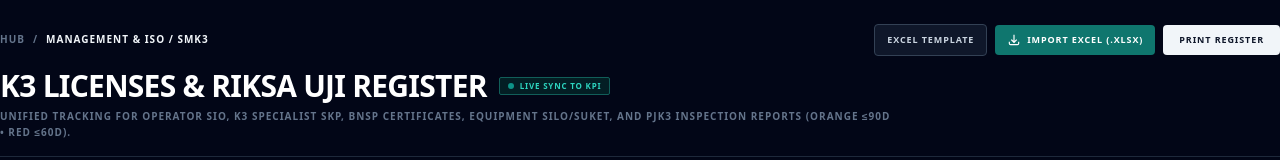
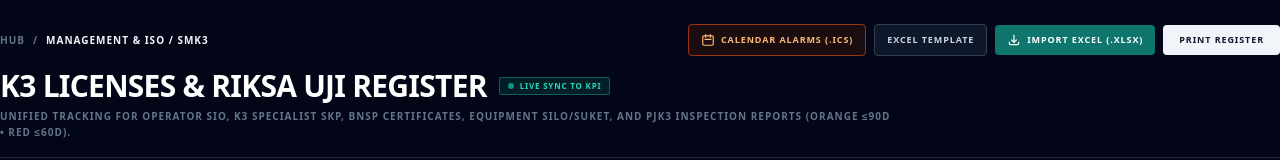
Before and after one commit to lintangsatriow/SyspexMS, a Next.js app: page /sio-silo in a window 1280 px wide. Shown: the top 160 px of the page. Built offline with nearby package versions, Linux system fonts and the light colour scheme; no server answers.

Commit message:
Update page.tsx

```diff
--- a/app/sio-silo/page.tsx
+++ b/app/sio-silo/page.tsx
@@ -19,8 +19,8 @@ interface K3ComplianceRecord {
   issuer: string
 }
 
-const WARNING_DAYS = 90  // Oranye: Mulai persiapan administrasi PJK3 (<= 90 hari)
-const CRITICAL_DAYS = 60 // Merah: Kritis birokrasi Kemnaker (<= 60 hari)
+const WARNING_DAYS = 90
+const CRITICAL_DAYS = 60
 
 const PERMIT_LABELS: Record<PermitType, { short: string; full: string; badgeCls: string }> = {
   SIO: {
@@ -196,6 +196,13 @@ const getPermitStatus = (expiryDateStr: string): { status: ComputedStatus; daysL
   return { status: 'VALID', daysLeft }
 }
 
+const formatIcsDate = (dateObj: Date): string => {
+  const y = dateObj.getFullYear()
+  const m = String(dateObj.getMonth() + 1).padStart(2, '0')
+  const d = String(dateObj.getDate()).padStart(2, '0')
+  return `${y}${m}${d}`
+}
+
 export default function K3ComplianceRegisterPage() {
   const { lang } = useLanguage()
   const formId = useId()
@@ -250,6 +257,92 @@ export default function K3ComplianceRegisterPage() {
     setRecords(updated)
     localStorage.setItem('syspex_sio_db', JSON.stringify(updated))
     window.dispatchEvent(new Event('syspex_hse_sync'))
+  }
+
+  // --- EXPORT JADWAL REMINDER KE KALENDER (.ICS) ---
+  const handleExportCalendarIcs = () => {
+    const datedRecords = records.filter(r => r.expiryDate && r.expiryDate !== 'LIFETIME')
+    if (datedRecords.length === 0) {
+      setImportBanner({
+        type: 'ERROR',
+        text: lang === 'ID'
+          ? 'Tidak ada dokumen dengan tanggal kedaluwarsa untuk diekspor ke kalender.'
+          : 'No dated permits found to export to calendar.'
+      })
+      return
+    }
+
+    const nowStamp = new Date().toISOString().replace(/[-:]/g, '').split('.')[0] + 'Z'
+    const lines: string[] = [
+      'BEGIN:VCALENDAR',
+      'VERSION:2.0',
+      'PRODID:-//Syspex Management System//K3 Compliance Reminder//ID',
+      'CALSCALE:GREGORIAN',
+      'METHOD:PUBLISH'
+    ]
+
+    datedRecords.forEach(rec => {
+      const exp = new Date(rec.expiryDate)
+      if (isNaN(exp.getTime())) return
+      const catLabel = PERMIT_LABELS[rec.permitType]?.short || rec.permitType
+
+      // Event 1: Peringatan H-90 (Persiapan Berkas PJK3)
+      const warn90Date = new Date(exp.getTime() - 90 * 86400000)
+      const nextWarn90 = new Date(warn90Date.getTime() + 86400000)
+      lines.push(
+        'BEGIN:VEVENT',
+        `UID:${rec.id}-H90@syspexms.local`,
+        `DTSTAMP:${nowStamp}`,
+        `DTSTART;VALUE=DATE:${formatIcsDate(warn90Date)}`,
+        `DTEND;VALUE=DATE:${formatIcsDate(nextWarn90)}`,
+        `SUMMARY:[H-90 WARNING] Perpanjangan ${catLabel}: ${rec.holderOrAssetName}`,
+        `DESCRIPTION:Persiapan berkas perpanjangan ${catLabel} (${rec.equipmentClass}) milik ${rec.holderOrAssetName}. No Dokumen: ${rec.certificateNo}. Kedaluwarsa pada ${rec.expiryDate}.`,
+        'BEGIN:VALARM',
+        'TRIGGER:-PT9H',
+        'ACTION:DISPLAY',
+        `DESCRIPTION:Reminder H-90 ${catLabel} - ${rec.holderOrAssetName}`,
+        'END:VALARM',
+        'END:VEVENT'
+      )
+
+      // Event 2: Peringatan H-60 (Kritis Birokrasi Kemnaker)
+      const crit60Date = new Date(exp.getTime() - 60 * 86400000)
+      const nextCrit60 = new Date(crit60Date.getTime() + 86400000)
+      lines.push(
+        'BEGIN:VEVENT',
+        `UID:${rec.id}-H60@syspexms.local`,
+        `DTSTAMP:${nowStamp}`,
+        `DTSTART;VALUE=DATE:${formatIcsDate(crit60Date)}`,
+        `DTEND;VALUE=DATE:${formatIcsDate(nextCrit60)}`,
+        `SUMMARY:[H-60 CRITICAL] Segera Proses ${catLabel}: ${rec.holderOrAssetName}`,
+        `DESCRIPTION:Batas kritis 60 hari sebelum habis masa berlaku (${rec.expiryDate}) untuk ${rec.holderOrAssetName} - ${rec.equipmentClass}.`,
+        'BEGIN:VALARM',
+        'TRIGGER:-PT9H',
+        'ACTION:DISPLAY',
+        `DESCRIPTION:CRITICAL H-60 ${catLabel} - ${rec.holderOrAssetName}`,
+        'END:VALARM',
+        'END:VEVENT'
+      )
+    })
+
+    lines.push('END:VCALENDAR')
+
+    const blob = new Blob([lines.join('\r\n')], { type: 'text/calendar;charset=utf-8' })
+    const url = URL.createObjectURL(blob)
+    const link = document.createElement('a')
+    link.href = url
+    link.download = 'Syspex_K3_Reminder_Kalender.ics'
+    document.body.appendChild(link)
+    link.click()
+    document.body.removeChild(link)
+    URL.revokeObjectURL(url)
+
+    setImportBanner({
+      type: 'SUCCESS',
+      text: lang === 'ID'
+        ? `FILE KALENDER (.ICS) BERISI ${datedRecords.length * 2} ALARM PENGINGAT (H-90 & H-60) BERHASIL DIUNDUH.`
+        : `CALENDAR FILE (.ICS) WITH ${datedRecords.length * 2} ALARMS (H-90 & H-60) DOWNLOADED.`
+    })
   }
 
   const handleDownloadTemplate = () => {
@@ -494,6 +587,7 @@ export default function K3ComplianceRegisterPage() {
       breadcrumb: "Manajemen & ISO / SMK3",
       title: "Register Lisensi K3 & Riksa Uji",
       subtitle: "Pemantauan terpadu SIO Operator, SKP Ahli/Pengawas, Sertifikat BNSP, SILO/Suket K3, dan Hasil Riksa Uji PJK3 (Oranye ≤90 Hari • Merah ≤60 Hari).",
+      btn_calendar: "Alarm Kalender (.ics)",
       btn_import: "Import Excel (.xlsx)",
       btn_template: "Template Excel",
       btn_print: "Cetak Register",
@@ -525,6 +619,7 @@ export default function K3ComplianceRegisterPage() {
       breadcrumb: "Management & ISO / SMK3",
       title: "K3 Licenses & Riksa Uji Register",
       subtitle: "Unified tracking for Operator SIO, K3 Specialist SKP, BNSP Certificates, Equipment SILO/Suket, and PJK3 Inspection Reports (Orange ≤90D • Red ≤60D).",
+      btn_calendar: "Calendar Alarms (.ics)",
       btn_import: "Import Excel (.xlsx)",
       btn_template: "Excel Template",
       btn_print: "Print Register",
@@ -558,7 +653,7 @@ export default function K3ComplianceRegisterPage() {
   if (!mounted) return null
 
   return (
-    <div className="space-y-6 animate-in fade-in duration-300 pb-16 max-w-7xl mx-auto">
+    <div className="space-y-6 animate-in fade-in duration-300 pb-16 w-full">
       <input ref={fileInputRef} type="file" accept=".xlsx,.xls,.csv" onChange={handleExcelUpload} className="hidden" aria-label="Upload Excel Lisensi K3" />
 
       <div className="border-b border-slate-200 dark:border-slate-800 pb-4 print:hidden transition-colors">
@@ -570,6 +665,17 @@ export default function K3ComplianceRegisterPage() {
           </div>
 
           <div className="flex flex-wrap items-center gap-2">
+            <button
+              type="button"
+              onClick={handleExportCalendarIcs}
+              disabled={records.length === 0}
+              className="px-3 py-2 bg-orange-50 dark:bg-orange-950/40 hover:bg-orange-100 dark:hover:bg-orange-900/50 text-orange-800 dark:text-orange-300 border border-orange-300 dark:border-orange-800 rounded-[4px] text-[9px] font-black uppercase tracking-widest transition-colors flex items-center gap-1.5 disabled:opacity-50"
+            >
+              <svg aria-hidden="true" className="w-3.5 h-3.5" fill="none" viewBox="0 0 24 24" stroke="currentColor">
+                <path strokeLinecap="square" strokeLinejoin="miter" strokeWidth="2" d="M8 7V3m8 4V3m-9 8h10M5 21h14a2 2 0 002-2V7a2 2 0 00-2-2H5a2 2 0 00-2 2v12a2 2 0 002 2z" />
+              </svg>
+              {t.btn_calendar}
+            </button>
             <button
               type="button"
               onClick={handleDownloadTemplate}
@@ -628,7 +734,7 @@ export default function K3ComplianceRegisterPage() {
         </div>
       </div>
 
-      {/* 5 KARTU INDIKATOR KEPATUHAN (VALID / ORANGE <=90D / RED <=60D / EXPIRED) */}
+      {/* 5 KARTU INDIKATOR KEPATUHAN */}
       <div className="grid grid-cols-2 sm:grid-cols-3 lg:grid-cols-5 gap-3 print:grid-cols-5">
         <div className="p-4 bg-white dark:bg-[#0b0f19] border-2 border-slate-200 dark:border-slate-800 rounded-[4px] print:border-black">
           <span className="block text-[8px] font-black uppercase tracking-widest text-teal-600 dark:text-teal-400 print:text-black">COMPLIANCE VALIDITY</span>
@@ -646,7 +752,6 @@ export default function K3ComplianceRegisterPage() {
           <span className="text-[8px] font-bold text-slate-400 uppercase">KLIK UNTUK FILTER</span>
         </button>
 
-        {/* ORANGE WARNING: 61 - 90 HARI */}
         <button
           type="button"
           onClick={() => setStatusFilter(statusFilter === 'WARNING_90' ? 'ALL' : 'WARNING_90')}
@@ -663,7 +768,6 @@ export default function K3ComplianceRegisterPage() {
           <span className="text-[8px] font-bold text-orange-700/70 dark:text-orange-300/70 uppercase">SIAPKAN BERKAS PJK3</span>
         </button>
 
-        {/* RED CRITICAL: <= 60 HARI */}
         <button
           type="button"
           onClick={() => setStatusFilter(statusFilter === 'CRITICAL_60' ? 'ALL' : 'CRITICAL_60')}
@@ -680,7 +784,6 @@ export default function K3ComplianceRegisterPage() {
           <span className="text-[8px] font-bold text-rose-700/80 dark:text-rose-300/80 uppercase">PROSES SEGERA</span>
         </button>
 
-        {/* EXPIRED: <= 0 HARI */}
         <button
           type="button"
           onClick={() => setStatusFilter(statusFilter === 'EXPIRED' ? 'ALL' : 'EXPIRED')}
```
